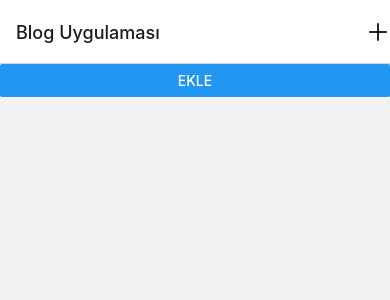
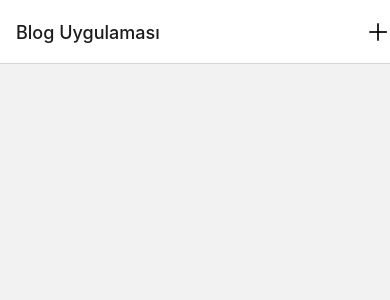
Before and after one commit to AbdullahSahin1/BlogProject, a React Native app: screen /Index in a window 390 px wide. Shown: the top 300 px of the page. Built offline with nearby package versions, Linux system fonts and the light colour scheme.

Commit message:
Update IndexScreen.js

```diff
--- a/screens/IndexScreen.js
+++ b/screens/IndexScreen.js
@@ -14,8 +14,6 @@ export default function IndexScreen({ navigation }) {
   const { state, addBlogPost, deleteBlogPost } = useContext(Context);
   return (
     <View>
-      {/* <Text>IndexScreen </Text> */}
-      <Button title="Ekle" onPress={addBlogPost} />
       <FlatList
         data={state}
         keyExtractor={(blogPost) => blogPost.id}
```
